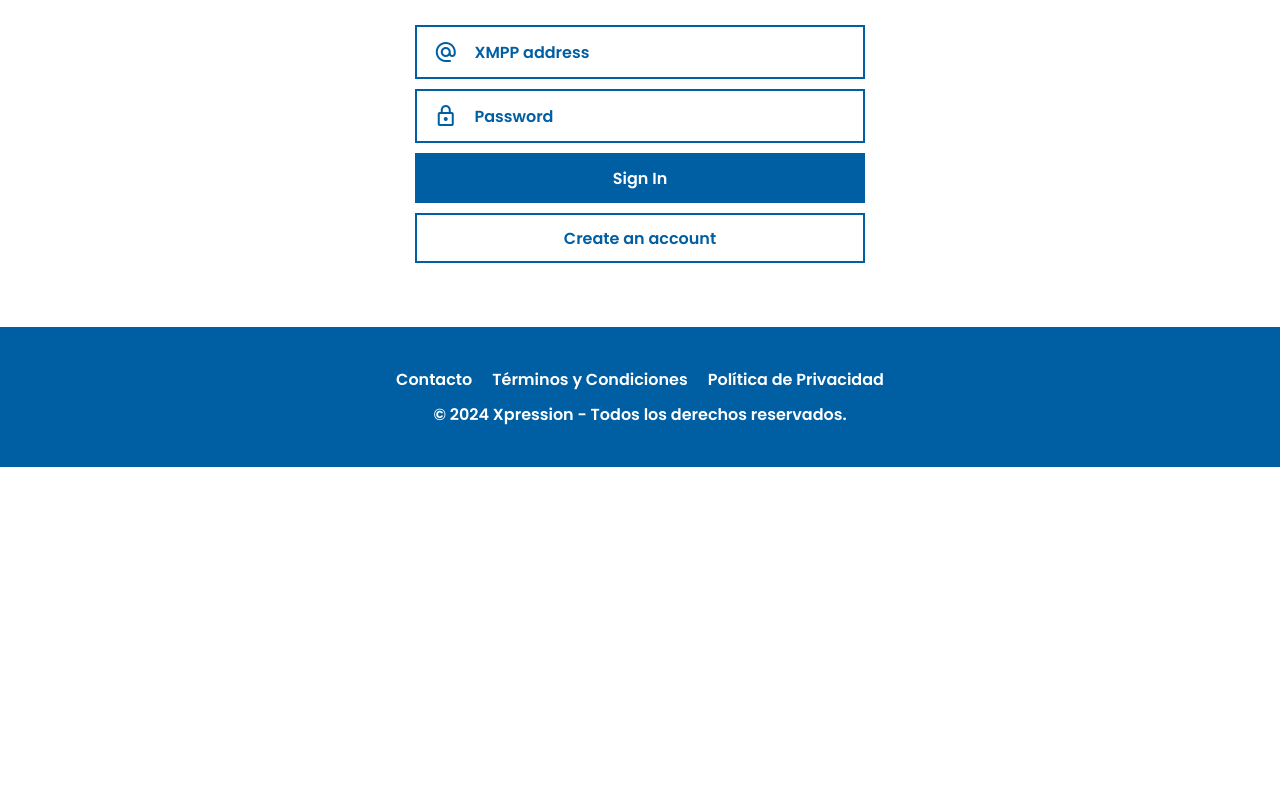
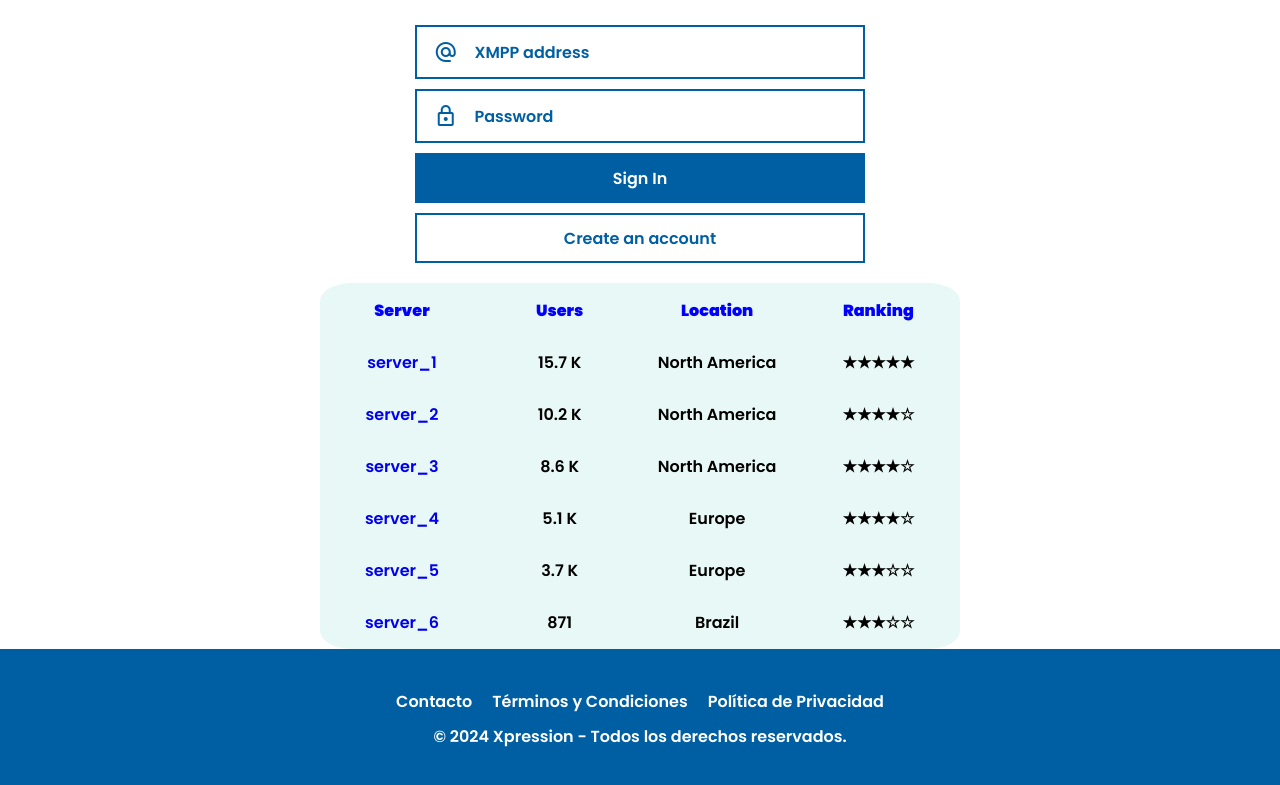
Before and after one commit to leonardosoplapuco/Xpression, a React (Create React App) app in the folder front-end/: page / in a window 1280 px wide. Shown: the part 793-1578 px from the top of the page. Before the commit the page ends 1260 px from the top, so only its background shows below. Built offline with nearby package versions, Linux system fonts and the light colour scheme.

Commit message:
feat: added servers table

```diff
--- a/front-end/src/Components/ServersTable/ServersTable.css
+++ b/front-end/src/Components/ServersTable/ServersTable.css
@@ -1,5 +1,24 @@
-.ServersTable{
+.ServersTable {
+    position: relative;
     margin: auto;
-    width: 100%;
-    max-width: 1200px;
+    width: 50%;
+    max-width: 800px;
+    background-color: #E8F8F6;
+    border-radius: 5%;
 }
+
+.ServersTable th > h2 {
+    color: blue;
+    font-weight: bolder;
+}
+
+.ServersTable td {
+    text-align: center;
+    width: 200px;
+}
+
+.ServersTable tr {
+    height: 50px;
+    top: 10px;
+    bottom: 10px;
+}
--- a/front-end/src/Components/ServersTable/ServersTable.js
+++ b/front-end/src/Components/ServersTable/ServersTable.js
@@ -2,18 +2,79 @@ import './ServersTable.css'
 
 function ServersTable() {
     return(
-        <div className="block-container">
 		<div className="ServersTable">
 			<table>
 				<thead>
 					<tr>
-                            <th></th>
-                            <th></th>
-                            <th></th>
+						<th><h2>Server</h2></th>
+						<th><h2>Users</h2></th>
+						<th><h2>Location</h2></th>
+						<th><h2>Ranking</h2></th>
 					</tr>
 				</thead>
+				<tbody>
+					<tr>
+						<td>
+							<a href="https://www.xabber.com/account/auth/signup/">
+								server_1
+							</a>
+						</td>
+						<td>15.7 K</td>
+						<td>North America</td>
+						<td>★★★★★</td>
+					</tr>
+					<tr>
+						<td>
+							<a href="https://www.xabber.com/account/auth/signup/">
+								server_2
+							</a>
+						</td>
+						<td>10.2 K</td>
+						<td>North America</td>
+						<td>★★★★☆</td>
+					</tr>
+					<tr>
+						<td>
+							<a href="https://www.xabber.com/account/auth/signup/">
+								server_3
+							</a>
+						</td>
+						<td>8.6 K</td>
+						<td>North America</td>
+						<td>★★★★☆</td>
+					</tr>
+					<tr>
+						<td>
+							<a href="https://www.xabber.com/account/auth/signup/">
+								server_4
+							</a>
+						</td>
+						<td>5.1 K</td>
+						<td>Europe</td>
+						<td>★★★★☆</td>
+					</tr>
+					<tr>
+						<td>
+							<a href="https://www.xabber.com/account/auth/signup/">
+								server_5
+							</a>
+						</td>
+						<td>3.7 K</td>
+						<td>Europe</td>
+						<td>★★★☆☆</td>
+					</tr>
+					<tr>
+						<td>
+							<a href="https://www.xabber.com/account/auth/signup/">
+								server_6
+							</a>
+						</td>
+						<td>871</td>
+						<td>Brazil</td>
+						<td>★★★☆☆</td>
+					</tr>
+				</tbody>
 			</table>
-            </div>
 		</div>
     );
 }
```
Lines whose indentation alone changed are shown as unchanged.
